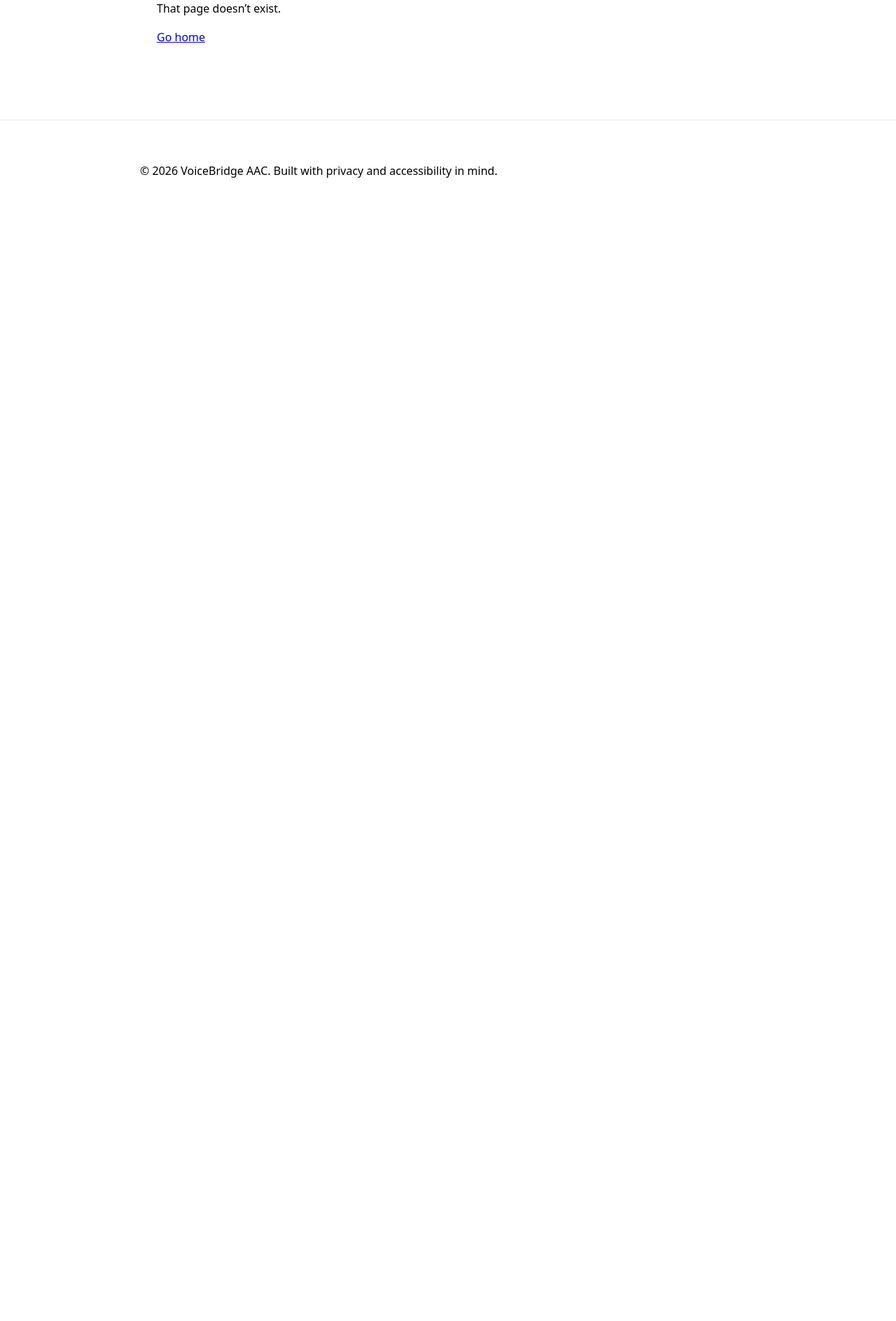
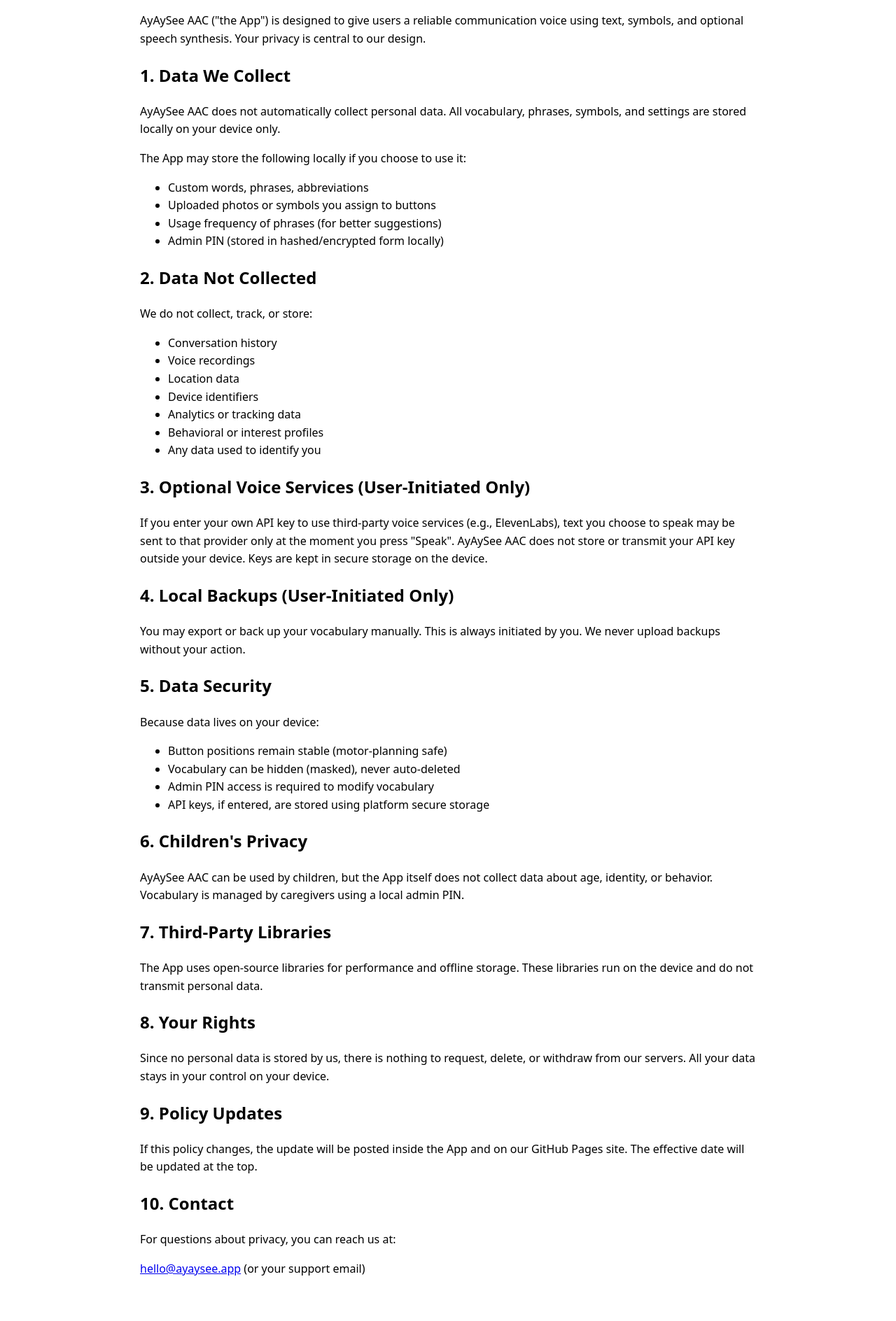
Before and after one commit to tlamain/Voicebridge, a Next.js app: page /privacy-policy in a window 1280 px wide. Before the commit this address had no page. Shown: the part 232-2120 px from the top of the page at 70% size. Before the commit the page ends 800 px from the top, so only its background shows below. Built offline with nearby package versions, Linux system fonts and the light colour scheme.

Commit message:
Update features page

```diff
--- /dev/null
+++ b/app/privacy-policy/page.tsx
@@ -0,0 +1,82 @@
+export default function PrivacyPolicyPage() {
+  return (
+    <>
+      <h1>Privacy Policy – AyAySee AAC</h1>
+      <p>Effective date: January 5, 2026</p>
+
+      <p>
+        AyAySee AAC ("the App") is designed to give users a reliable communication voice using text, symbols, and optional speech synthesis. Your privacy is central to our design.
+      </p>
+
+      <h2>1. Data We Collect</h2>
+      <p>
+        AyAySee AAC does not automatically collect personal data. All vocabulary, phrases, symbols, and settings are stored locally on your device only.
+      </p>
+      <p>The App may store the following locally if you choose to use it:</p>
+      <ul>
+        <li>Custom words, phrases, abbreviations</li>
+        <li>Uploaded photos or symbols you assign to buttons</li>
+        <li>Usage frequency of phrases (for better suggestions)</li>
+        <li>Admin PIN (stored in hashed/encrypted form locally)</li>
+      </ul>
+
+      <h2>2. Data Not Collected</h2>
+      <p>We do not collect, track, or store:</p>
+      <ul>
+        <li>Conversation history</li>
+        <li>Voice recordings</li>
+        <li>Location data</li>
+        <li>Device identifiers</li>
+        <li>Analytics or tracking data</li>
+        <li>Behavioral or interest profiles</li>
+        <li>Any data used to identify you</li>
+      </ul>
+
+      <h2>3. Optional Voice Services (User-Initiated Only)</h2>
+      <p>
+        If you enter your own API key to use third-party voice services (e.g., ElevenLabs), text you choose to speak may be sent to that provider only at the moment you press "Speak".
+        AyAySee AAC does not store or transmit your API key outside your device. Keys are kept in secure storage on the device.
+      </p>
+
+      <h2>4. Local Backups (User-Initiated Only)</h2>
+      <p>
+        You may export or back up your vocabulary manually. This is always initiated by you. We never upload backups without your action.
+      </p>
+
+      <h2>5. Data Security</h2>
+      <p>Because data lives on your device:</p>
+      <ul>
+        <li>Button positions remain stable (motor-planning safe)</li>
+        <li>Vocabulary can be hidden (masked), never auto-deleted</li>
+        <li>Admin PIN access is required to modify vocabulary</li>
+        <li>API keys, if entered, are stored using platform secure storage</li>
+      </ul>
+
+      <h2>6. Children's Privacy</h2>
+      <p>
+        AyAySee AAC can be used by children, but the App itself does not collect data about age, identity, or behavior. Vocabulary is managed by caregivers using a local admin PIN.
+      </p>
+
+      <h2>7. Third-Party Libraries</h2>
+      <p>
+        The App uses open-source libraries for performance and offline storage. These libraries run on the device and do not transmit personal data.
+      </p>
+
+      <h2>8. Your Rights</h2>
+      <p>
+        Since no personal data is stored by us, there is nothing to request, delete, or withdraw from our servers. All your data stays in your control on your device.
+      </p>
+
+      <h2>9. Policy Updates</h2>
+      <p>
+        If this policy changes, the update will be posted inside the App and on our GitHub Pages site. The effective date will be updated at the top.
+      </p>
+
+      <h2>10. Contact</h2>
+      <p>For questions about privacy, you can reach us at:</p>
+      <p>
+        <a href="mailto:hello@ayaysee.app">hello@ayaysee.app</a> (or your support email)
+      </p>
+    </>
+  );
+}
--- a/components/SiteHeader.tsx
+++ b/components/SiteHeader.tsx
@@ -10,6 +10,7 @@ export default function SiteHeader() {
           <Link href="/who-its-for">Who it’s for</Link>
           <Link href="/faq">FAQ</Link>
           <Link href="/contact">Contact</Link>
+          <Link href="/privacy-policy">Privacy Policy</Link>
         </nav>
       </div>
     </header>
```
